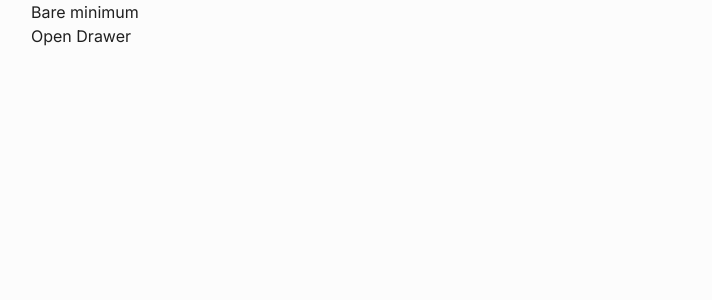
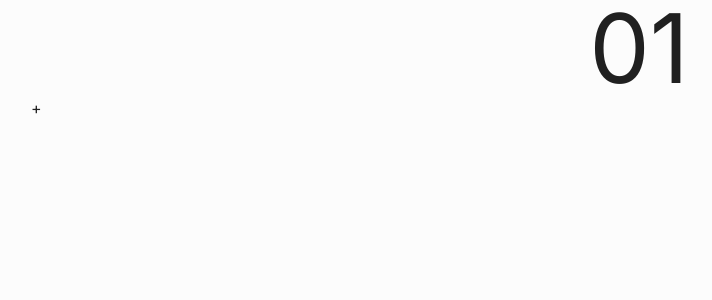
Before and after one commit to bdsqqq/bare-minimum-routine, a Next.js app: page / in a window 1280 px wide. Shown: the top 300 px of the page, without its empty margins (1-713 px from the left). Built offline with nearby package versions, Linux system fonts and the light colour scheme.

Commit message:
ehhh I'm tired and got distracted

```diff
--- a/src/app/page.tsx
+++ b/src/app/page.tsx
@@ -1,19 +1,34 @@
 "use client";
 import { drawer } from "@/components/drawer";
+
+const possible_exercises = [
+  "walking lunges",
+  "push-ups",
+  "rows",
+  "plank shoulder taps",
+];
 
 export default function Home() {
   return (
     <>
       <main className="container">
-        <h1>Bare minimum</h1>
+        <h1 className="hidden">Bare minimum</h1>
 
-        <button
-          onClick={() => {
-            drawer({ content: <div>Drawer content</div> });
-          }}
-        >
-          Open Drawer
-        </button>
+        <section className="flex justify-center">
+          <button className="h-min">
+            <span className="text-8xl leading-none">01</span>
+          </button>
+        </section>
+
+        <section>
+          <button
+            onClick={() => {
+              drawer({ content: <div>drawer content</div> });
+            }}
+          >
+            +
+          </button>
+        </section>
       </main>
     </>
   );
```
